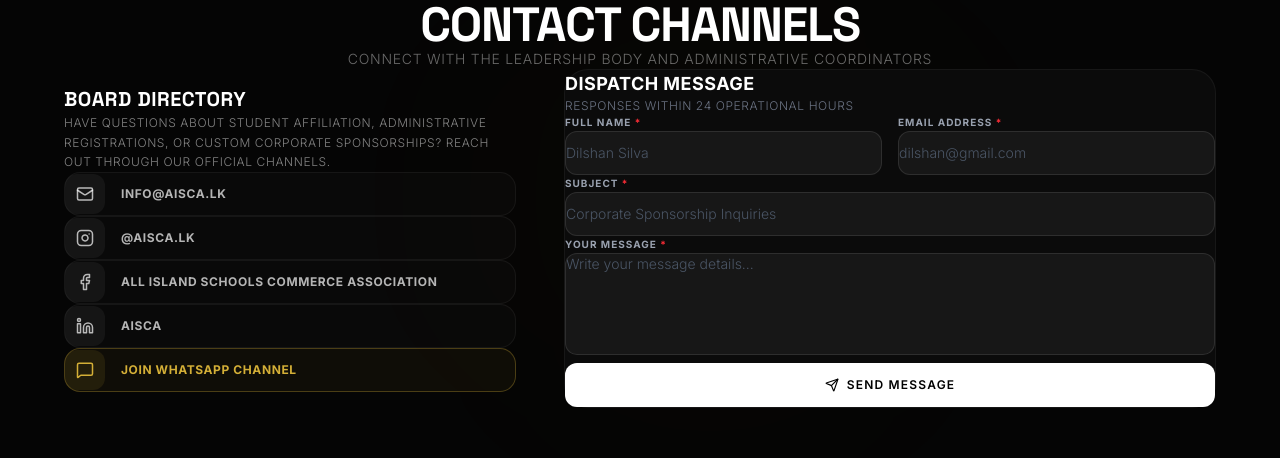
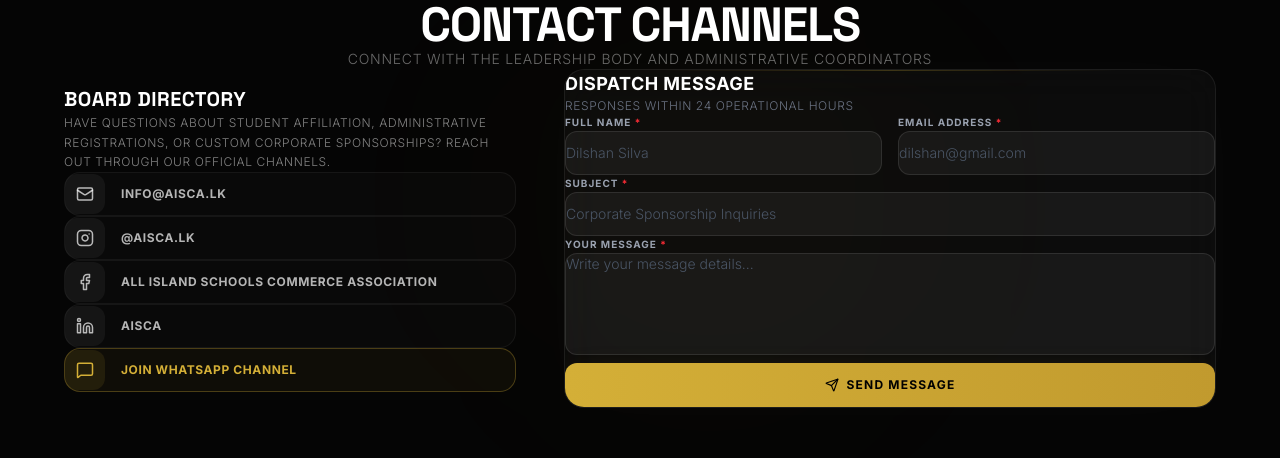
Before and after one commit to nextelai25-cloud/aisca-web, a Next.js app: page /contact in a window 1280 px wide. Shown: the part 156-614 px from the top of the page. Built offline with nearby package versions, Linux system fonts and the light colour scheme; no server answers.

Commit message:
Restyle contact form to match site (glass card, gold accents/button)

```diff
--- a/src/components/sections/ContactSection.tsx
+++ b/src/components/sections/ContactSection.tsx
@@ -166,7 +166,9 @@
           </div>
 
           {/* Right Side: Message form */}
-          <div className="lg:col-span-7 bg-[#0b0b0b] border border-white/5 rounded-3xl p-6 md:p-10 space-y-6">
+          <div className="lg:col-span-7 relative overflow-hidden glass-card-glow rounded-3xl p-6 md:p-10 space-y-6">
+            {/* gold top highlight */}
+            <div className="absolute top-0 left-[15%] right-[15%] h-[1px] bg-gradient-to-r from-transparent via-[#d4af37]/25 to-transparent pointer-events-none" />
             <div>
               <h3 className="text-lg font-bold tracking-wide uppercase text-white mb-1">
                 Dispatch message
@@ -195,7 +197,7 @@
                         onChange={e => setName(e.target.value)}
                         placeholder="Dilshan Silva"
                         required
-                        className="w-full bg-white/5 border border-white/10 rounded-xl px-4 py-3 text-sm text-white placeholder-gray-600 outline-none focus:border-white/20 transition-all"
+                        className="w-full bg-white/5 border border-white/10 rounded-xl px-4 py-3 text-sm text-white placeholder-gray-600 outline-none focus:border-[#d4af37]/50 focus:bg-white/[0.07] transition-all"
                       />
                     </div>
 
@@ -209,7 +211,7 @@
                         onChange={e => setEmail(e.target.value)}
                         placeholder="dilshan@gmail.com"
                         required
-                        className="w-full bg-white/5 border border-white/10 rounded-xl px-4 py-3 text-sm text-white placeholder-gray-600 outline-none focus:border-white/20 transition-all"
+                        className="w-full bg-white/5 border border-white/10 rounded-xl px-4 py-3 text-sm text-white placeholder-gray-600 outline-none focus:border-[#d4af37]/50 focus:bg-white/[0.07] transition-all"
                       />
                     </div>
                   </div>
@@ -224,7 +226,7 @@
                       onChange={e => setSubject(e.target.value)}
                       placeholder="Corporate Sponsorship Inquiries"
                       required
-                      className="w-full bg-white/5 border border-white/10 rounded-xl px-4 py-3 text-sm text-white placeholder-gray-600 outline-none focus:border-white/20 transition-all"
+                      className="w-full bg-white/5 border border-white/10 rounded-xl px-4 py-3 text-sm text-white placeholder-gray-600 outline-none focus:border-[#d4af37]/50 focus:bg-white/[0.07] transition-all"
                     />
                   </div>
 
@@ -238,7 +240,7 @@
                       placeholder="Write your message details..."
                       required
                       rows={5}
-                      className="w-full bg-white/5 border border-white/10 rounded-xl p-4 text-sm text-white placeholder-gray-600 outline-none focus:border-white/20 transition-all resize-none"
+                      className="w-full bg-white/5 border border-white/10 rounded-xl p-4 text-sm text-white placeholder-gray-600 outline-none focus:border-[#d4af37]/50 focus:bg-white/[0.07] transition-all resize-none"
                     />
                   </div>
 
@@ -251,7 +253,7 @@
                   <button
                     type="submit"
                     disabled={loading}
-                    className="w-full min-h-[48px] bg-white text-black font-semibold text-xs tracking-widest uppercase rounded-xl hover:bg-gray-200 transition-all disabled:opacity-50 disabled:cursor-not-allowed flex items-center justify-center gap-2"
+                    className="w-full min-h-[48px] bg-gradient-to-r from-[#d4af37] to-[#c19a2e] text-black font-bold text-xs tracking-widest uppercase rounded-xl hover:brightness-110 shadow-[0_12px_34px_-12px_rgba(212,175,55,0.55)] transition-all disabled:opacity-50 disabled:cursor-not-allowed flex items-center justify-center gap-2"
                   >
                     <Send size={14} />
                     <span>{loading ? 'Sending Message...' : 'Send Message'}</span>
```
